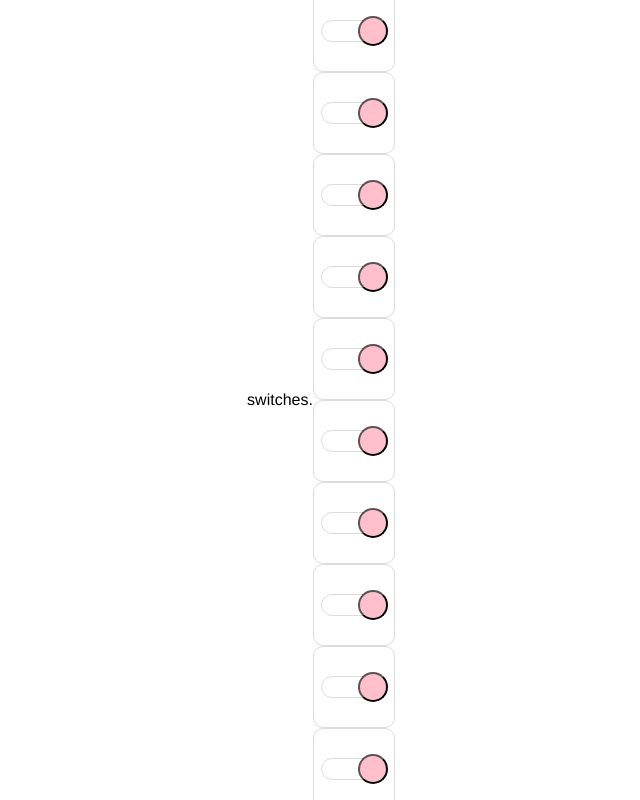
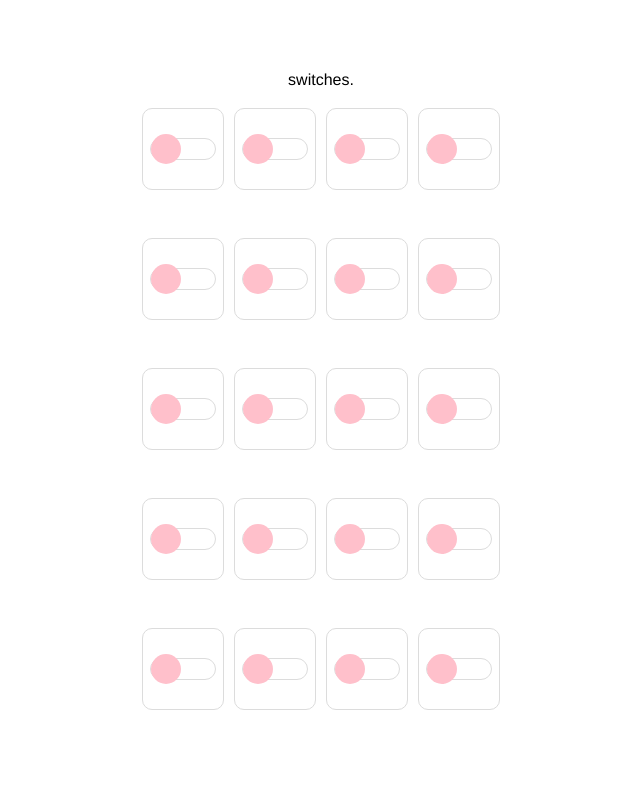
Before and after one commit to SanjeevMidda/switches-1, a React (Create React App) app: page / in a window 1280 px wide. Shown: the top 800 px of the page, without its empty margins (319-959 px from the left). Built offline with nearby package versions, Linux system fonts and the light colour scheme.

Commit message:
moved JS styling over to css file to separate concerns

```diff
--- a/src/components/Switch.jsx
+++ b/src/components/Switch.jsx
@@ -9,12 +9,10 @@ const Switch = () => {
     <div className="switchContainer">
       <div className="switchHolder">
         <button
-          className="switch"
-          style={{
-            background: selected ? "blue" : "pink",
-            transform: `translateX(${selected ? "0" : "36px"})`,
-          }}
+          className={`switch ${selected ? "switchOn" : "switchOff"}`}
           onClick={changeColor}
+          role="switch"
+          aria-checked={selected}
         ></button>
       </div>
     </div>
--- a/src/index.css
+++ b/src/index.css
@@ -9,6 +9,7 @@
   display: flex;
   justify-content: center;
   align-items: center;
+  flex-direction: column;
   height: 100dvh;
 }
 
@@ -38,3 +39,27 @@
   border-radius: 50%;
   background-color: blue;
 }
+
+.mainContainer {
+  width: 30%;
+  height: 80%;
+  display: flex;
+  justify-content: center;
+  align-items: center;
+  flex-wrap: wrap;
+  gap: 10px;
+}
+
+button {
+  border: none;
+}
+
+.switchOn {
+  background-color: blue;
+  transform: translateX(36px);
+}
+
+.switchOff {
+  background-color: pink;
+  transform: translateX(0px);
+}
```
